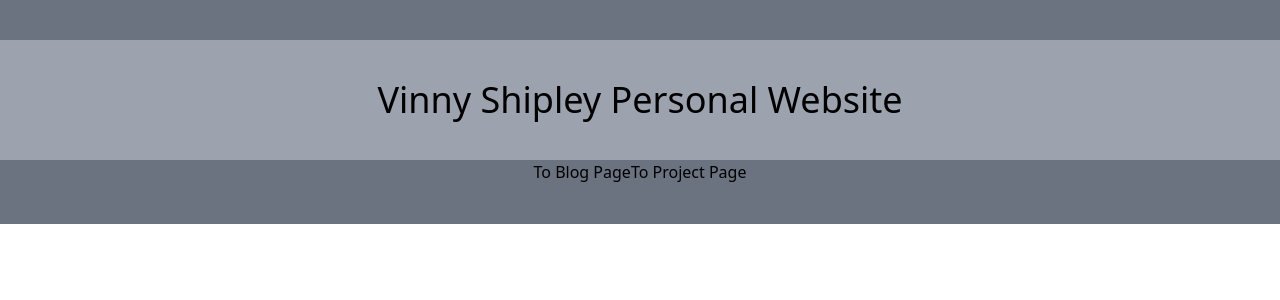
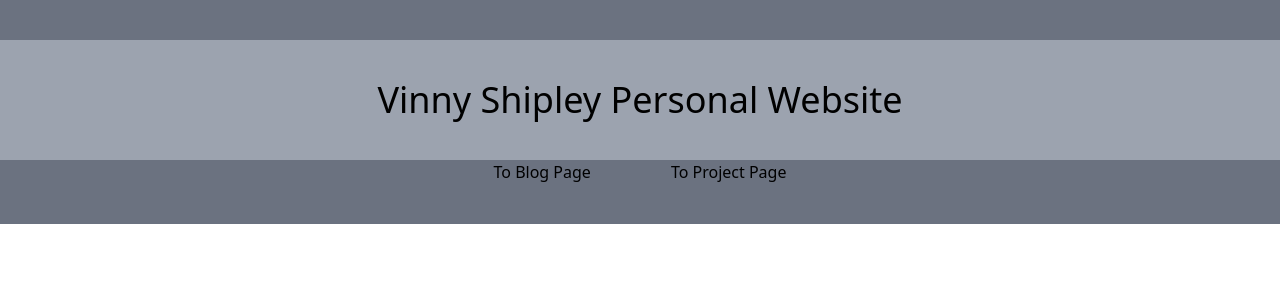
Before and after one commit to VinnyShipley/Personal_Site, a Next.js app: page / in a window 1280 px wide. Shown: the top 300 px of the page. Built offline with nearby package versions, Linux system fonts and the light colour scheme.

Commit message:
tiny lil html change, css is hard

```diff
--- a/src/pages/index.js
+++ b/src/pages/index.js
@@ -9,18 +9,14 @@ export default function MainLandingPage() {
 						Vinny Shipley Personal Website
 					</h1>
 				</div>
-				<div>
-					<nav class='flex justify-center'>
-						<ul className='bg-gray-300' class='inline-flex'>
-							<li>
-								<Link href='/blog'>To Blog Page</Link>
-							</li>
-							<li>
-								<Link href='/projects'>To Project Page</Link>
-							</li>
-						</ul>
+					<nav class='flex justify-center space-x-20 '>
+
+						<Link href='/blog'>To Blog Page</Link>
+
+						<Link href='/projects'>To Project Page</Link>
+
 					</nav>
-				</div>
+
 			</main>
 		</>
 	);
```
